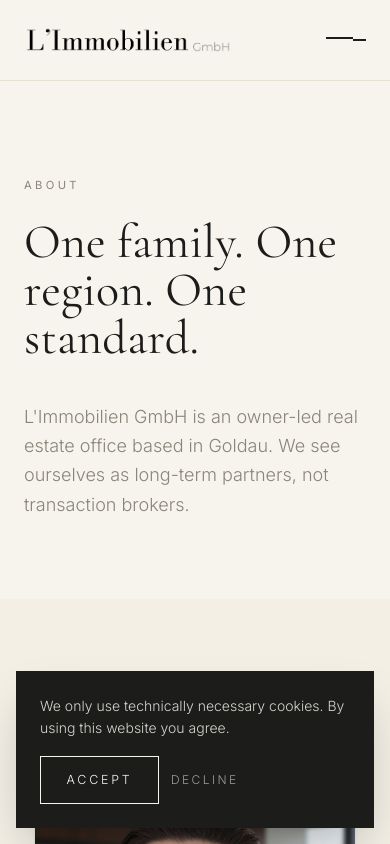
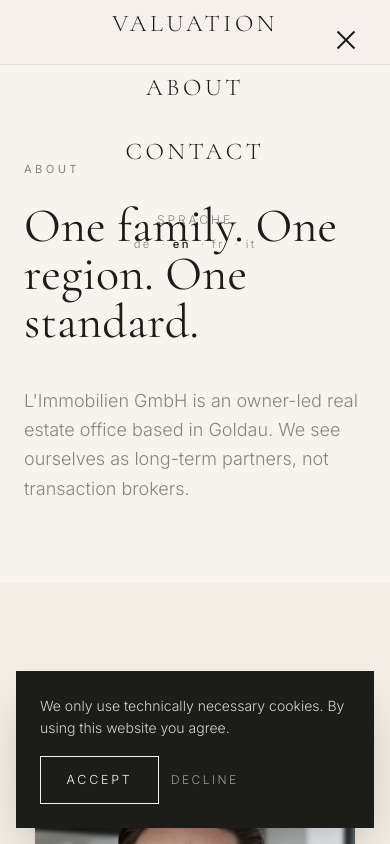
Before and after one commit to berryahm/limmobilien-gmbh, a Next.js app: page /en/ueber-uns in a window 390 px wide. Both pictures are taken after a click on the button "Menü öffnen". Shown: the top 844 px of the page. Built offline with nearby package versions, Linux system fonts and the light colour scheme.

Commit message:
Fix: Header komplett neu – sauberes Hamburger-Menü, Sprache im Dropdown

```diff
--- a/src/components/Header.tsx
+++ b/src/components/Header.tsx
@@ -17,61 +17,67 @@ export default function Header({ locale, dict }: { locale: Locale; dict: Diction
     { href: `${base}/kontakt`, label: dict.nav.contact },
   ];
   const [open, setOpen] = useState(false);
+
   return (
-    <header className="sticky top-0 z-40 bg-bone/85 backdrop-blur border-b border-[#e7e1d3]">
-      <div className="max-w-[1400px] mx-auto px-6 lg:px-12 h-20 flex items-center">
-        <Link href={base} className="flex items-center" aria-label={`${dict.brand} ${dict.brandSuffix}`}>
+    <header className="sticky top-0 z-40 bg-[#f5f1ea] backdrop-blur border-b border-[#e7e1d3]">
+      <div className="max-w-[1400px] mx-auto px-6 lg:px-12 h-16 flex items-center justify-between">
+        {/* Logo */}
+        <Link href={base} className="flex items-center shrink-0" aria-label={`${dict.brand} ${dict.brandSuffix}`}>
           {/* eslint-disable-next-line @next/next/no-img-element */}
           <img src="/logo.png" alt={`${dict.brand} ${dict.brandSuffix}`} className="h-7 w-auto" />
         </Link>
+
         {/* Desktop Nav */}
-        <nav className="hidden lg:flex items-center gap-8 ml-8">
+        <nav className="hidden lg:flex items-center gap-8">
           {links.map((l) => (
-            <Link key={l.href} href={l.href} className="text-[0.78rem] tracking-[0.2em] uppercase hover:text-bronze transition-colors">
+            <Link key={l.href} href={l.href} className="text-[0.78rem] tracking-[0.2em] uppercase hover:text-[#b8976a] transition-colors text-[#1a1a1a]">
               {l.label}
             </Link>
           ))}
-          <div className="ml-6">
           <LanguageSwitcher locale={locale} />
-          </div>
         </nav>
-        <div className="flex-1 flex justify-end lg:hidden">
+
+        {/* Mobile: Hamburger Button ganz rechts */}
         <button
-            className="flex items-center justify-center w-10 h-10 rounded focus:outline-none"
-            aria-label="Menü öffnen"
+          className="lg:hidden flex flex-col justify-center items-center gap-[5px] w-10 h-10 focus:outline-none"
+          aria-label={open ? "Menü schließen" : "Menü öffnen"}
           onClick={() => setOpen((v) => !v)}
         >
-            <span className="block w-6 h-0.5 bg-ink mb-1" />
-            <span className="block w-6 h-0.5 bg-ink mb-1" />
-            <span className="block w-6 h-0.5 bg-ink" />
+          <span className={`block w-6 h-[2px] bg-[#1a1a1a] transition-all duration-300 ${open ? "rotate-45 translate-y-[7px]" : ""}`} />
+          <span className={`block w-6 h-[2px] bg-[#1a1a1a] transition-all duration-300 ${open ? "opacity-0" : ""}`} />
+          <span className={`block w-6 h-[2px] bg-[#1a1a1a] transition-all duration-300 ${open ? "-rotate-45 -translate-y-[7px]" : ""}`} />
         </button>
       </div>
-      </div>
-      {/* Mobile Menu Overlay */}
+
+      {/* Mobile Menü Overlay */}
       {open && (
-        <div className="fixed inset-0 z-50 bg-bone/98 flex flex-col items-center justify-start pt-20 px-2 w-full h-full overflow-y-auto font-serif">
-          <nav className="flex flex-col w-full gap-3">
+        <div className="fixed inset-0 z-50 bg-[#f5f1ea] flex flex-col items-center justify-center gap-6 lg:hidden">
+          {/* Schließen-Button oben rechts */}
+          <button
+            className="absolute top-5 right-6 flex flex-col justify-center items-center gap-[5px] w-10 h-10"
+            aria-label="Menü schließen"
+            onClick={() => setOpen(false)}
+          >
+            <span className="block w-6 h-[2px] bg-[#1a1a1a] rotate-45 translate-y-[7px]" />
+            <span className="block w-6 h-[2px] bg-[#1a1a1a] opacity-0" />
+            <span className="block w-6 h-[2px] bg-[#1a1a1a] -rotate-45 -translate-y-[7px]" />
+          </button>
+
           {links.map((l) => (
             <Link
               key={l.href}
               href={l.href}
-                className="uppercase tracking-[0.14em] hover:text-bronze transition-colors text-base py-2 text-center"
+              className="font-serif text-2xl uppercase tracking-[0.15em] text-[#1a1a1a] hover:text-[#b8976a] transition-colors py-1"
               onClick={() => setOpen(false)}
             >
               {l.label}
             </Link>
           ))}
-          </nav>
-          <div className="w-full flex flex-col items-center mt-6">
-            <div className="mb-2 text-xs text-muted uppercase tracking-widest">Sprache wählen</div>
+
+          <div className="mt-4 flex flex-col items-center gap-2">
+            <span className="text-xs uppercase tracking-widest text-[#888]">Sprache</span>
             <LanguageSwitcher locale={locale} />
           </div>
-          <button
-            className="mt-6 text-xs text-muted uppercase tracking-widest border border-muted rounded px-3 py-1 hover:bg-muted/10 transition-colors"
-            onClick={() => setOpen(false)}
-          >
-            Menü schließen
-          </button>
         </div>
       )}
     </header>
```
Lines whose indentation alone changed are shown as unchanged.
